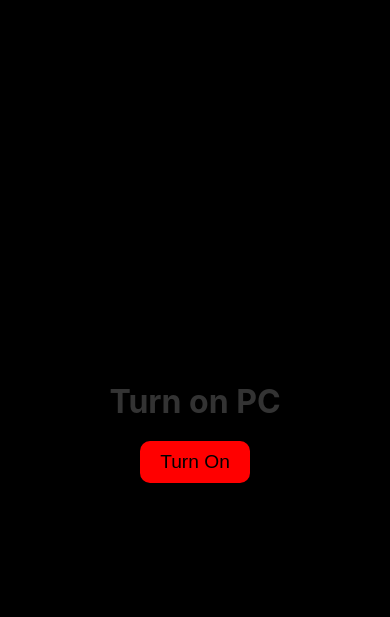
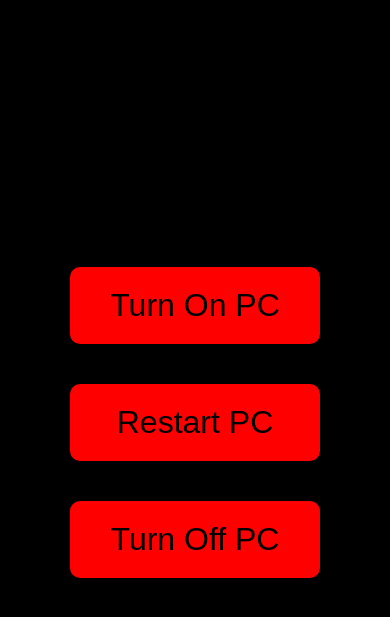
Before and after one commit to lvnilesh/WakeOnLanWeb, a Flask app: page / in a window 390 px wide. Shown: the top 617 px of the page. Run offline with Flask 3, Linux system fonts and the light colour scheme.

Commit message:
add restart and off buttons

```diff
--- a/app.py
+++ b/app.py
@@ -1,20 +1,52 @@
 from flask import Flask, render_template
+from datetime import datetime
+
+import socket
 import subprocess
 
-SCRIPT = 'wake.py'
-# Modify Mac Address below
-MAC_ADDRESS = 'XX:XX:XX:XX:XX:XX'
+# Configure the below
+MAC_ADDRESS = ''
+PASSWORD = ''
+REMOTE = ''
 
 app = Flask(__name__)
+
+@staticmethod
+def wake_on_lan(mac_address):
+    # Check if the MAC address is valid
+    if len(mac_address) == 17 and mac_address.count(':') == 5:
+        # Create a magic packet
+        mac_address = mac_address.replace(':', '')
+        data = bytes.fromhex('FF' * 6 + mac_address * 16)
+
+        # Send the magic packet to the broadcast address
+        with socket.socket(socket.AF_INET, socket.SOCK_DGRAM) as sock:
+            sock.setsockopt(socket.SOL_SOCKET, socket.SO_BROADCAST, 1)
+            sock.sendto(data, ('255.255.255.255', 9))
+        print(f"{datetime.now()} - Magic packet sent to {mac_address}")
+    else:
+        print(f"{datetime.now()} - Invalid MAC address format")
 
 @app.route('/')
 def home():
     return render_template('index.html')
 
-@app.route('/run-script')
-def run_script():
-    subprocess.call(['python', SCRIPT, MAC_ADDRESS])
+@app.route('/turnon')
+def turnon():
+    wake_on_lan(MAC_ADDRESS)
     return "Turned on PC"
 
+@app.route('/shutdown')
+def shutdown():
+    subprocess.call(['sshpass', '-p', PASSWORD, 'ssh', REMOTE, 'shutdown /s /f /t 0'])
+    print(f"{datetime.now()} - Turned off PC")
+    return "Turned off PC"
+
+@app.route('/restart')
+def restart():
+    subprocess.call(['ssh', '-p', PASSWORD, 'ssh', REMOTE, 'shutdown /r /f /t 0'])
+    print(f"{datetime.now()} - Restarting PC")
+    return "Restarting PC"
+
 if __name__ == '__main__':
-    app.run(debug=True)
+    app.run(debug=True, host='0.0.0.0', port=5000)
--- /dev/null
+++ b/static/power_actions.js
@@ -0,0 +1,20 @@
+function turnon() {
+  fetch('/turnon')
+      .then(response => response.text())
+      // .then(data => alert(data))
+      .catch(error => console.error('Error:', error));
+}
+
+function restart() {
+  fetch('/restart')
+      .then(response => response.text())
+      // .then(data => alert(data))
+      .catch(error => console.error('Error:', error));
+}
+
+function shutdown() {
+  fetch('/shutdown')
+      .then(response => response.text())
+      // .then(data => alert(data))
+      .catch(error => console.error('Error:', error));
+}
--- /dev/null
+++ b/static/style.css
@@ -0,0 +1,42 @@
+body {
+  font-family: -apple-system, BlinkMacSystemFont, "Segoe UI", Roboto, "Helvetica Neue", Arial, sans-serif;
+  display: flex;
+  justify-content: center;
+  align-items: center;
+  height: 100vh;
+  margin: 0;
+  background-color: #000000;
+  color: #333;
+}
+.container {
+  text-align: center;
+  display: flex;
+  flex-direction: column;
+}
+h1 {
+  font-size: 2.5em;
+  margin-bottom: 20px;
+}
+button {
+  background-color: red;
+  color: black;
+  padding: 30px 60px; /* Increased padding */
+  font-size: 2.5em; /* Increased font size */
+  border: none;
+  border-radius: 10px;
+  cursor: pointer;
+  transition: background-color 0.3s ease;
+  margin: 20px 0; /* Increased margin for more spacing */
+}
+button:hover {
+  background-color: darkred;
+}
+@media (max-width: 600px) {
+  h1 {
+      font-size: 2em;
+  }
+  button {
+      padding: 20px 40px; /* Adjusted padding for smaller screens */
+      font-size: 2em; /* Adjusted font size for smaller screens */
+  }
+}
--- a/templates/index.html
+++ b/templates/index.html
@@ -4,60 +4,15 @@
     <meta charset="UTF-8">
     <meta name="viewport" content="width=device-width, initial-scale=1.0">
     <title>eeWOL</title>
-    <style>
-        body {
-            font-family: -apple-system, BlinkMacSystemFont, "Segoe UI", Roboto, "Helvetica Neue", Arial, sans-serif;
-            display: flex;
-            justify-content: center;
-            align-items: center;
-            height: 100vh;
-            margin: 0;
-            background-color: #000000;
-            color: #333;
-        }
-        .container {
-            text-align: center;
-        }
-        h1 {
-            font-size: 2.5em;
-            margin-bottom: 20px;
-        }
-        button {
-            background-color: red;
-            color: black;
-            padding: 15px 30px;
-            font-size: 1.5em;
-            border: none;
-            border-radius: 10px;
-            cursor: pointer;
-            transition: background-color 0.3s ease;
-        }
-        button:hover {
-            background-color: darkred;
-        }
-        @media (max-width: 600px) {
-            h1 {
-                font-size: 2em;
-            }
-            button {
-                padding: 10px 20px;
-                font-size: 1.2em;
-            }
-        }
-    </style>
+    <link rel="stylesheet" href="{{ url_for('static', filename='style.css') }}">
 </head>
 <body>
     <div class="container">
-        <h1>Turn on PC</h1>
-        <button onclick="runScript()">Turn On</button>
+        <button onclick="turnon()">Turn On PC</button>
+        <button onclick="restart()">Restart PC</button>
+        <button onclick="shutdown()">Turn Off PC</button>
     </div>
 
-    <script>
-        function runScript() {
-            fetch('/run-script')
-                .then(response => response.text())
-                // .then(data => alert(data));
-        }
-    </script>
+    <script src="{{ url_for('static', filename='power_actions.js') }}"></script>
 </body>
 </html>
```
Also changed, not shown: wake.py (deleted, +0 -24 lines).
